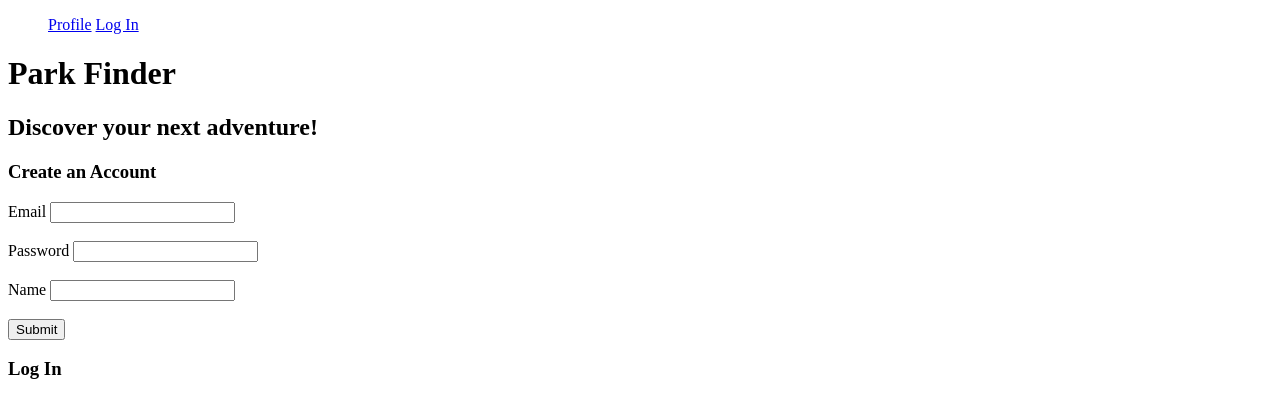
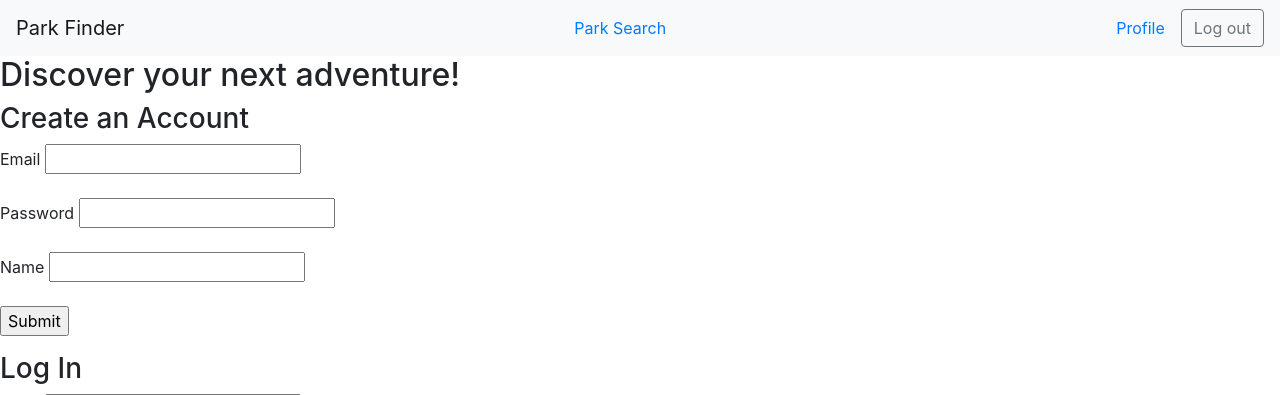
Before and after one commit to LNgroff/park-finder, a Flask app: page / in a window 1280 px wide. Shown: the top 395 px of the page. Run offline with Flask 2, Linux system fonts and the light colour scheme.

Commit message:
added beginnings of a nav bar

```diff
--- a/templates/base.html
+++ b/templates/base.html
@@ -1,5 +1,6 @@
 <!doctype html>
 <html lang="en">
+{% block head %} {% endblock %}
   <head>
       <script
       src="https://code.jquery.com/jquery-3.5.1.js"
@@ -7,33 +8,33 @@
       crossorigin="anonymous"
       ></script>
 
-  <link rel="stylesheet" href="/static/css/styles.css"/>
-  <meta charset="utf-8">
-  <meta name="viewport" content="width=device-width">
-  <title>
-      {% block title %}{% endblock %}
-  </title>
+        <!-- Load Bootstrap 4 -->
+      <link rel="stylesheet" href="https://cdn.jsdelivr.net/npm/bootstrap@4.5.3/dist/css/bootstrap.min.css" integrity="sha384-TX8t27EcRE3e/ihU7zmQxVncDAy5uIKz4rEkgIXeMed4M0jlfIDPvg6uqKI2xXr2" crossorigin="anonymous">
+      <!-- Load Font Awesome -->
+      <link rel="stylesheet" href="https://use.fontawesome.com/releases/v5.15.1/css/all.css" integrity="sha384-vp86vTRFVJgpjF9jiIGPEEqYqlDwgyBgEF109VFjmqGmIY/Y4HV4d3Gp2irVfcrp" crossorigin="anonymous">
+      <!-- Load our stylesheet -->
+      <!-- <link rel="stylesheet" href="style.css"> -->
+    <title>
+        {% block title %}{% endblock %}
+    </title>
 
-  {% block head %}{% endblock %}
   </head>
+
+
   <body>
-    <div class="navbar navbar-inverse navbar-static-top">
-      <div class="container">
 
-          <div class="navbar-header">
-
-          </div>
-
-          <div class="navbar-collapse collapse">
-              <ul class="nav navbar-nav navbar-right">
-                  <a href="/users/<user_id>">Profile</a>
-                  <a href="/login">Log In</a>
-              </ul>
-          </div>
-
+    <nav class="navbar fixed-top navbar-static-top navbar-light bg-light">
+      <a class="navbar-brand" href="#">Park Finder</a>
+          <a class="nav-link active" href="/park_search">Park Search <span class="sr-only"></span></a>
+          <ul class="nav justify-content-end">
+              <a class="nav-link active" href="/user_details/<user_id>">Profile</a>
+            <form class="form-inline">
+              <button class="btn btn-outline-secondary my-2 my-sm-0" type="submit">Log out</button>
+            </form>
+          </ul>
+        </div>
       </div>
-    </div>
-
+    </nav>
 
 
     {% for msg in get_flashed_messages() %}
@@ -42,7 +43,9 @@
       </p>
     {% endfor %}
 
-    {% block body %}{% endblock %}
+
+{% block body %}
+{% endblock %}
 
     <script src="/static/javaScriptStuff.js"></script>
 
```
